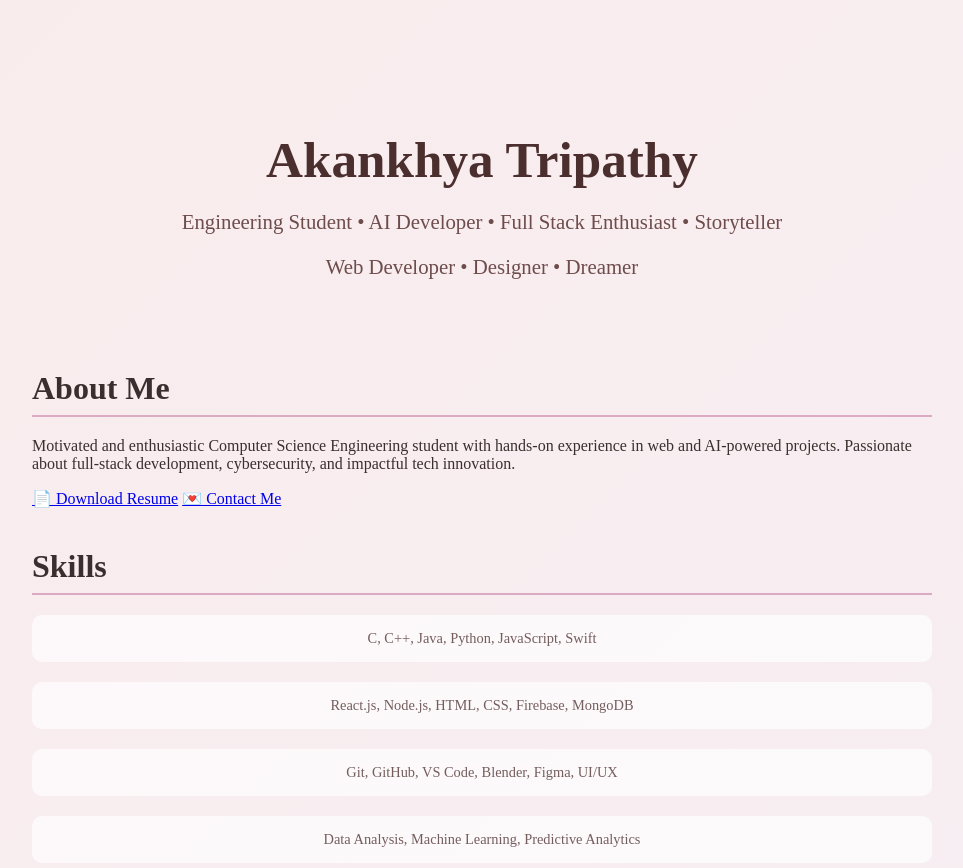
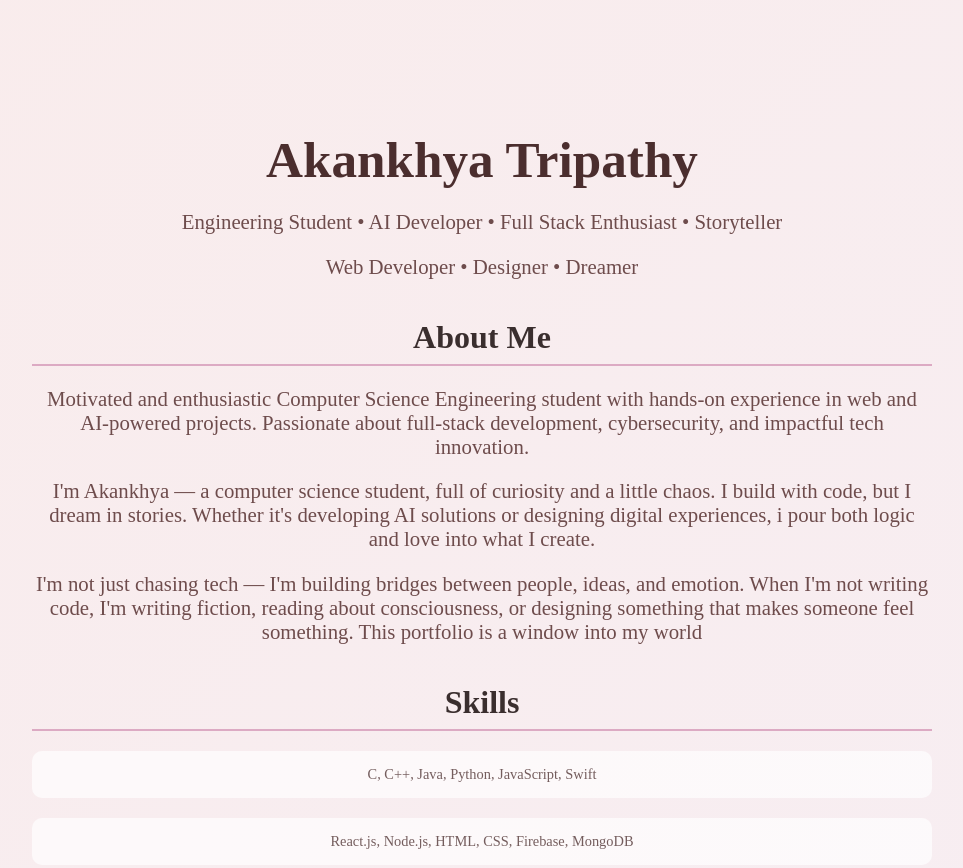
Before and after one commit to Akankhya14/My-Portfolio, a plain HTML site: page index.html in a window 1280 px wide. Shown: the top 868 px of the page, without its empty margins (158-1121 px from the left). Drawn offline with Linux system fonts and the light colour scheme.

Commit message:
Update index.html

```diff
--- a/index.html
+++ b/index.html
@@ -106,18 +106,18 @@
     <h1>Akankhya Tripathy</h1>
     <p>Engineering Student • AI Developer • Full Stack Enthusiast • Storyteller</p>
     <p>Web Developer • Designer • Dreamer </p>
-  </header>
- <section>
+  <section>
   <h2>About Me</h2>
-  <p>Motivated and enthusiastic Computer Science Engineering student with hands-on experience in web and AI-powered projects. Passionate about full-stack development, cybersecurity, and impactful tech innovation.</p>
-  <div class="button-group">
-    <a href="Akankhya_Resume.pdf" class="soft-button" download>📄 Download Resume</a>
-    <a href="#contact" class="soft-button">💌 Contact Me</a>
-  </div>
-</section>
-
+  <p>Motivated and enthusiastic Computer Science Engineering student with hands-on experience in web and AI-powered projects. Passionate about full-stack development, cybersecurity, and impactful tech innovation. </p>
+  <p> I'm Akankhya — a computer science student, full of curiosity and a little chaos.
+    I build with code, but I dream in stories.
+    Whether it's developing AI solutions or designing digital experiences,
+    i pour both logic and love into what I create. <p>I'm not just chasing tech — I'm building bridges between people, ideas, and emotion.
+    When I'm not writing code, I'm writing fiction, reading about consciousness,
+    or designing something that makes someone feel something.
+    This portfolio is a window into my world</p>
+     </p>
   </section>
-
   <section>
     <h2>Skills</h2>
     <div class="skill">C, C++, Java, Python, JavaScript, Swift</div>
@@ -198,9 +198,9 @@
     <div class="info-box">founder of Tech Creators Community Named "Hacker Rankers"- sharing hackathons, events, internships & resources</div>
     <div class="info-box">Active Hackathon Participant – <p> Google AI Agentic Day <p> Solve for Tomorrow 2025 as a startup founder</p><p> Google Girl Code Hackathon - ideathon round</p> <p> SheFi scholar</p> <p> Anchoring in College events</p> </div>
    </section>
-   <div class="info-box"><p>Writing & Storytelling: Passionate about crafting emotionally resonant fictional narratives, blending human psychology with technology.</p></div>
-    <div class="info-box"><p>Content Creation: Producing educational and creative digital content across platforms.</p></div>
-    <div class="info-box"><p>Reading & Drawing: Actively exploring visual art and psychology-themed literature for creative enrichment.</p></div>
+   <div class="info-box"> <p>Writing & Storytelling: Passionate about crafting emotionally resonant fictional narratives, blending human psychology with technology.</p></div>
+    <div class="info-box"> <p>Content Creation: Producing educational and creative digital content across platforms.</p></div>
+    <div class="info-box"> <p>Reading & Drawing: Actively exploring visual art and psychology-themed literature for creative enrichment.</p></div>
 </section>
 
   <section>
```
